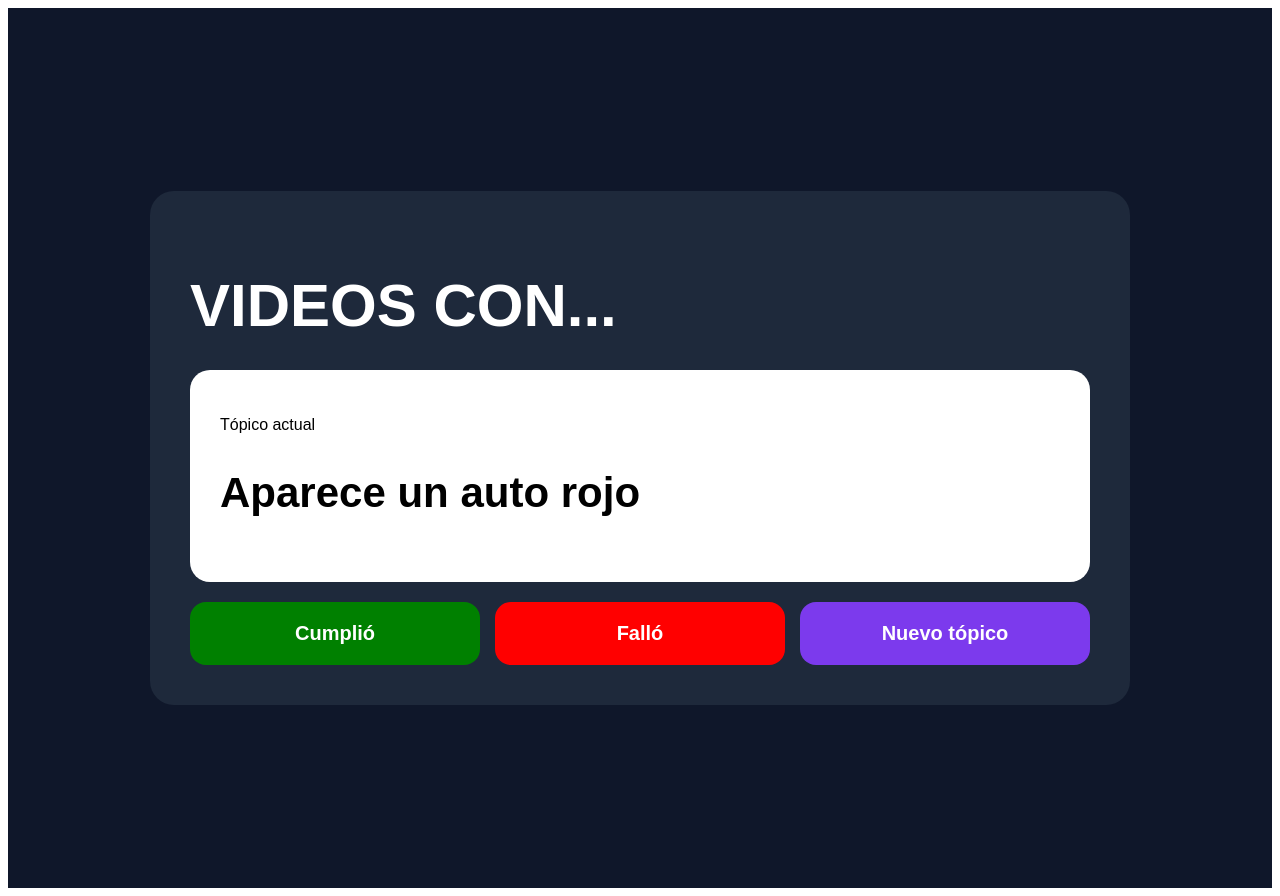
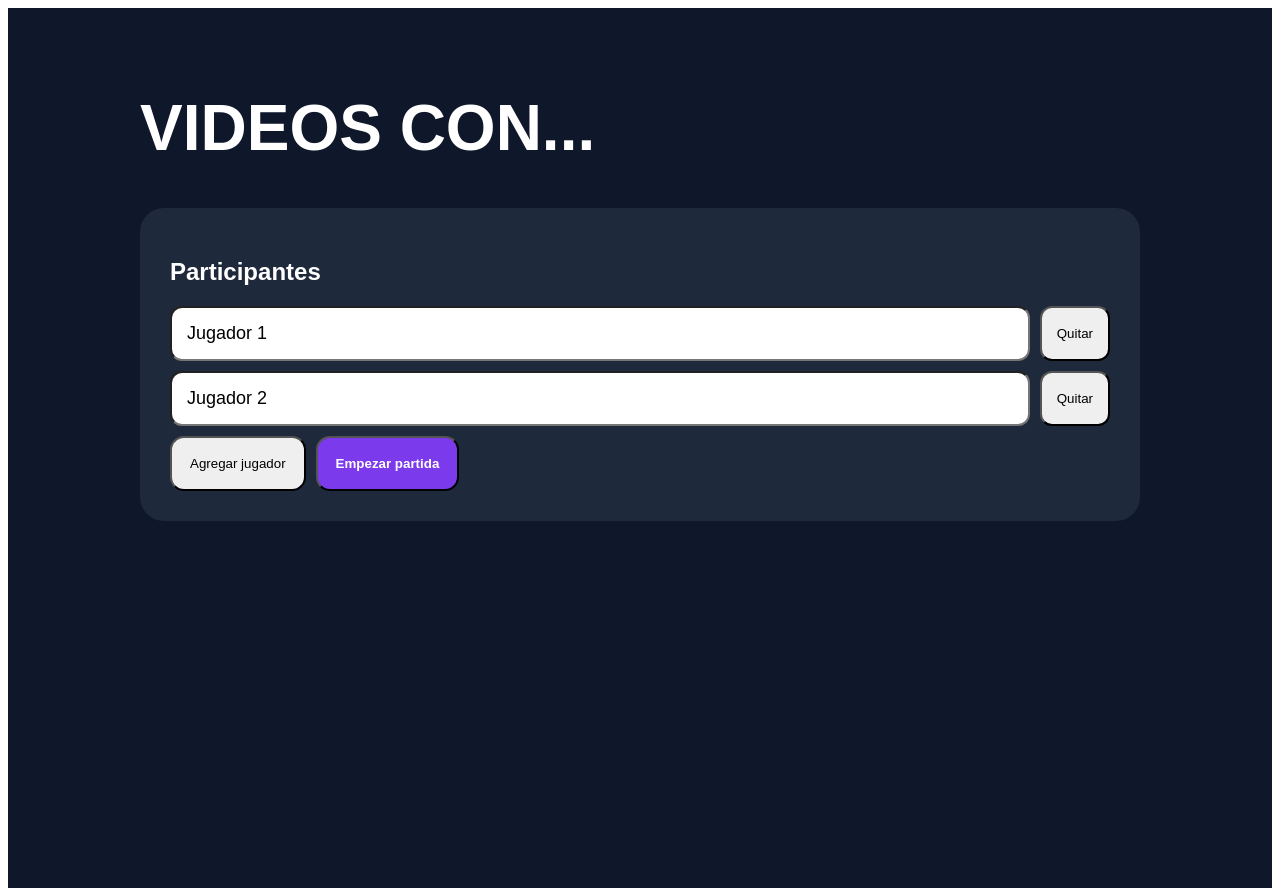
Before and after one commit to MaQubo/videon-con, a Next.js app: page / in a window 1280 px wide. Built offline with nearby package versions, Linux system fonts and the light colour scheme.

Commit message:
Update page.js

```diff
--- a/app/page.js
+++ b/app/page.js
@@ -1,106 +1,188 @@
+"use client";
+
+import { useState } from "react";
+
+const TOPICS = [
+  "Aparece un auto rojo",
+  "Alguien usa gafas oscuras",
+  "Hay una escena en una playa",
+  "Aparece una piscina",
+  "Alguien rompe un objeto",
+  "Alguien canta dentro de un auto",
+  "Aparece fuego o llamas",
+  "Se ve una motocicleta",
+  "Alguien lleva chaqueta de cuero",
+  "Hay una escena bajo la lluvia",
+  "Aparece una televisión dentro del videoclip",
+  "Alguien mira por una ventana",
+  "Aparece una estatua",
+  "Hay humo o niebla artificial",
+  "Alguien usa sombrero",
+  "Aparece un perro",
+  "Hay una fiesta o discoteca",
+  "Aparece dinero",
+  "Alguien está llorando",
+  "Se ve una escalera",
+];
+
+function randomTopic(used) {
+  const available = TOPICS.filter((_, i) => !used.includes(i));
+  if (available.length === 0) return { topic: "No quedan tópicos nuevos", index: -1 };
+  const index = TOPICS.findIndex(t => t === available[Math.floor(Math.random() * available.length)]);
+  return { topic: TOPICS[index], index };
+}
+
 export default function Home() {
+  const [names, setNames] = useState(["Jugador 1", "Jugador 2"]);
+  const [players, setPlayers] = useState([]);
+  const [started, setStarted] = useState(false);
+  const [turn, setTurn] = useState(0);
+  const [topic, setTopic] = useState("");
+  const [used, setUsed] = useState([]);
+  const [winner, setWinner] = useState(null);
+
+  function addPlayer() {
+    if (names.length < 10) setNames([...names, `Jugador ${names.length + 1}`]);
+  }
+
+  function removePlayer(i) {
+    if (names.length > 2) setNames(names.filter((_, index) => index !== i));
+  }
+
+  function startGame() {
+    const clean = names.map((n, i) => n.trim() || `Jugador ${i + 1}`);
+    setPlayers(clean.map(name => ({ name, alive: true })));
+    const first = randomTopic([]);
+    setTopic(first.topic);
+    setUsed([first.index]);
+    setStarted(true);
+  }
+
+  function nextAliveIndex(list, current) {
+    for (let i = 1; i <= list.length; i++) {
+      const next = (current + i) % list.length;
+      if (list[next].alive) return next;
+    }
+    return current;
+  }
+
+  function newTopic() {
+    const next = randomTopic(used);
+    setTopic(next.topic);
+    if (next.index !== -1) setUsed([...used, next.index]);
+  }
+
+  function success() {
+    setTurn(nextAliveIndex(players, turn));
+  }
+
+  function fail() {
+    const updated = players.map((p, i) =>
+      i === turn ? { ...p, alive: false } : p
+    );
+
+    const alive = updated.filter(p => p.alive);
+
+    setPlayers(updated);
+
+    if (alive.length === 1) {
+      setWinner(alive[0].name);
+      return;
+    }
+
+    setTurn(nextAliveIndex(updated, turn));
+    newTopic();
+  }
+
+  function reset() {
+    setStarted(false);
+    setPlayers([]);
+    setTurn(0);
+    setWinner(null);
+    setTopic("");
+    setUsed([]);
+  }
+
   return (
-    <main
-      style={{
-        minHeight: "100vh",
-        background: "#0f172a",
-        color: "white",
-        display: "flex",
-        justifyContent: "center",
-        alignItems: "center",
-        fontFamily: "Arial",
-        padding: "40px",
+    <main style={{ minHeight: "100vh", background: "#0f172a", color: "white", fontFamily: "Arial", padding: 40 }}>
+      <div style={{ maxWidth: 1000, margin: "0 auto" }}>
+        <h1 style={{ fontSize: 64, fontWeight: "bold" }}>VIDEOS CON...</h1>
+
+        {!started && (
+          <div style={{ background: "#1e293b", padding: 30, borderRadius: 24 }}>
+            <h2>Participantes</h2>
+
+            {names.map((name, i) => (
+              <div key={i} style={{ display: "flex", gap: 10, marginBottom: 10 }}>
+                <input
+                  value={name}
+                  onChange={e => {
+                    const copy = [...names];
+                    copy[i] = e.target.value;
+                    setNames(copy);
                   }}
-    >
-      <div
-        style={{
-          maxWidth: "900px",
-          width: "100%",
-          background: "#1e293b",
-          borderRadius: "24px",
-          padding: "40px",
-        }}
-      >
-        <h1
-          style={{
-            fontSize: "60px",
-            fontWeight: "bold",
-            marginBottom: "30px",
-          }}
-        >
-          VIDEOS CON...
-        </h1>
+                  style={{ flex: 1, padding: 15, borderRadius: 12, fontSize: 18 }}
+                />
+                <button onClick={() => removePlayer(i)} style={{ padding: 15, borderRadius: 12 }}>
+                  Quitar
+                </button>
+              </div>
+            ))}
 
-        <div
-          style={{
-            background: "white",
-            color: "black",
-            borderRadius: "20px",
-            padding: "30px",
-            marginBottom: "20px",
-          }}
-        >
+            <button onClick={addPlayer} style={{ padding: 18, borderRadius: 14, marginRight: 10 }}>
+              Agregar jugador
+            </button>
+
+            <button onClick={startGame} style={{ padding: 18, borderRadius: 14, background: "#7c3aed", color: "white", fontWeight: "bold" }}>
+              Empezar partida
+            </button>
+          </div>
+        )}
+
+        {started && !winner && (
+          <div style={{ background: "#1e293b", padding: 30, borderRadius: 24 }}>
+            <h2>Turno de:</h2>
+            <h3 style={{ fontSize: 44 }}>{players[turn]?.name}</h3>
+
+            <div style={{ background: "white", color: "black", borderRadius: 20, padding: 30, marginBottom: 25 }}>
               <p>Tópico actual</p>
-
-          <h2
-            style={{
-              fontSize: "42px",
-              fontWeight: "bold",
-            }}
-          >
-            Aparece un auto rojo
-          </h2>
+              <h2 style={{ fontSize: 40 }}>{topic}</h2>
             </div>
 
-        <div
-          style={{
-            display: "grid",
-            gridTemplateColumns: "1fr 1fr 1fr",
-            gap: "15px",
-          }}
-        >
-          <button
-            style={{
-              padding: "20px",
-              borderRadius: "16px",
-              border: "none",
-              background: "green",
-              color: "white",
-              fontSize: "20px",
-              fontWeight: "bold",
-            }}
-          >
+            <div style={{ display: "grid", gridTemplateColumns: "1fr 1fr 1fr", gap: 15 }}>
+              <button onClick={success} style={{ padding: 22, borderRadius: 16, background: "green", color: "white", fontSize: 20 }}>
                 Cumplió
               </button>
-
-          <button
-            style={{
-              padding: "20px",
-              borderRadius: "16px",
-              border: "none",
-              background: "red",
-              color: "white",
-              fontSize: "20px",
-              fontWeight: "bold",
-            }}
-          >
+              <button onClick={fail} style={{ padding: 22, borderRadius: 16, background: "red", color: "white", fontSize: 20 }}>
                 Falló
               </button>
-
-          <button
-            style={{
-              padding: "20px",
-              borderRadius: "16px",
-              border: "none",
-              background: "#7c3aed",
-              color: "white",
-              fontSize: "20px",
-              fontWeight: "bold",
-            }}
-          >
+              <button onClick={newTopic} style={{ padding: 22, borderRadius: 16, background: "#7c3aed", color: "white", fontSize: 20 }}>
                 Nuevo tópico
               </button>
             </div>
+
+            <h2 style={{ marginTop: 30 }}>Jugadores</h2>
+            {players.map((p, i) => (
+              <div key={i} style={{ opacity: p.alive ? 1 : 0.4, fontSize: 22 }}>
+                {p.alive ? "🟢" : "🔴"} {p.name}
+              </div>
+            ))}
+
+            <button onClick={reset} style={{ marginTop: 30, padding: 15, borderRadius: 12 }}>
+              Reiniciar
+            </button>
+          </div>
+        )}
+
+        {winner && (
+          <div style={{ background: "#facc15", color: "black", padding: 40, borderRadius: 24, textAlign: "center" }}>
+            <h2>🏆 Ganador</h2>
+            <h1 style={{ fontSize: 60 }}>{winner}</h1>
+            <button onClick={reset} style={{ padding: 18, borderRadius: 14 }}>
+              Nueva partida
+            </button>
+          </div>
+        )}
       </div>
     </main>
   );
```
Lines whose indentation alone changed are shown as unchanged.
